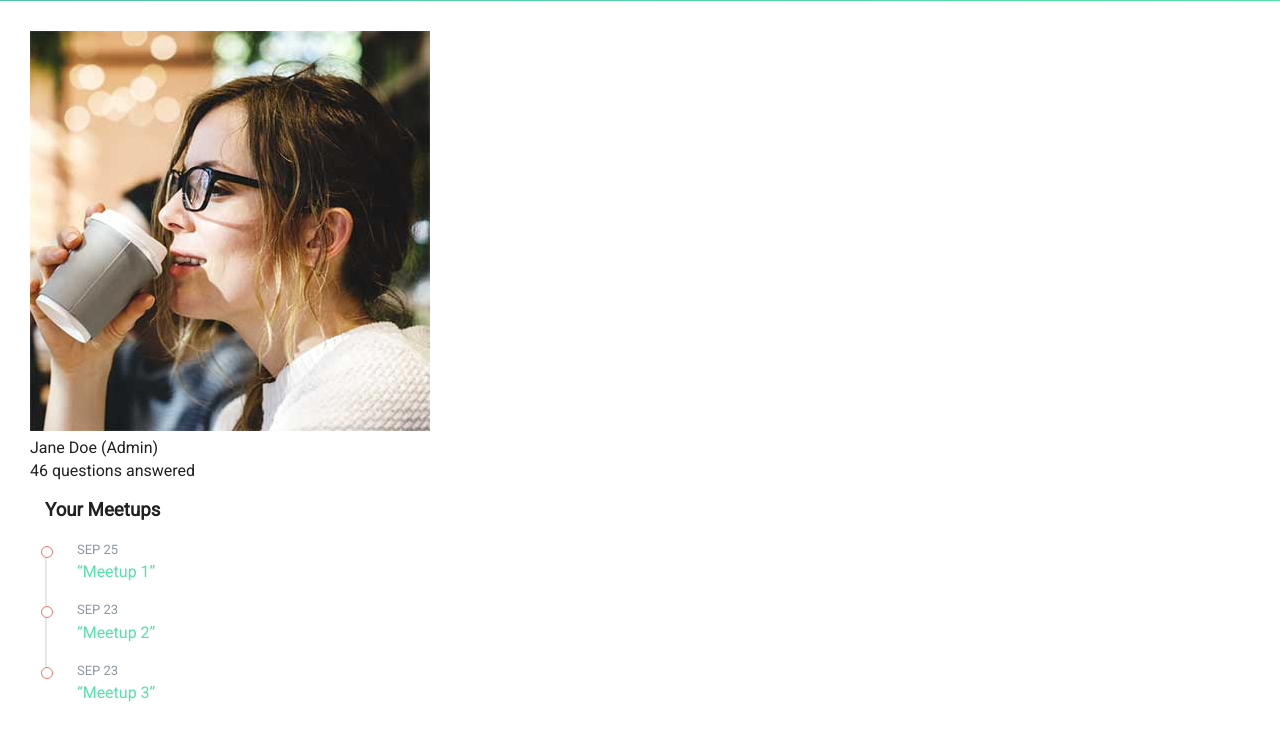
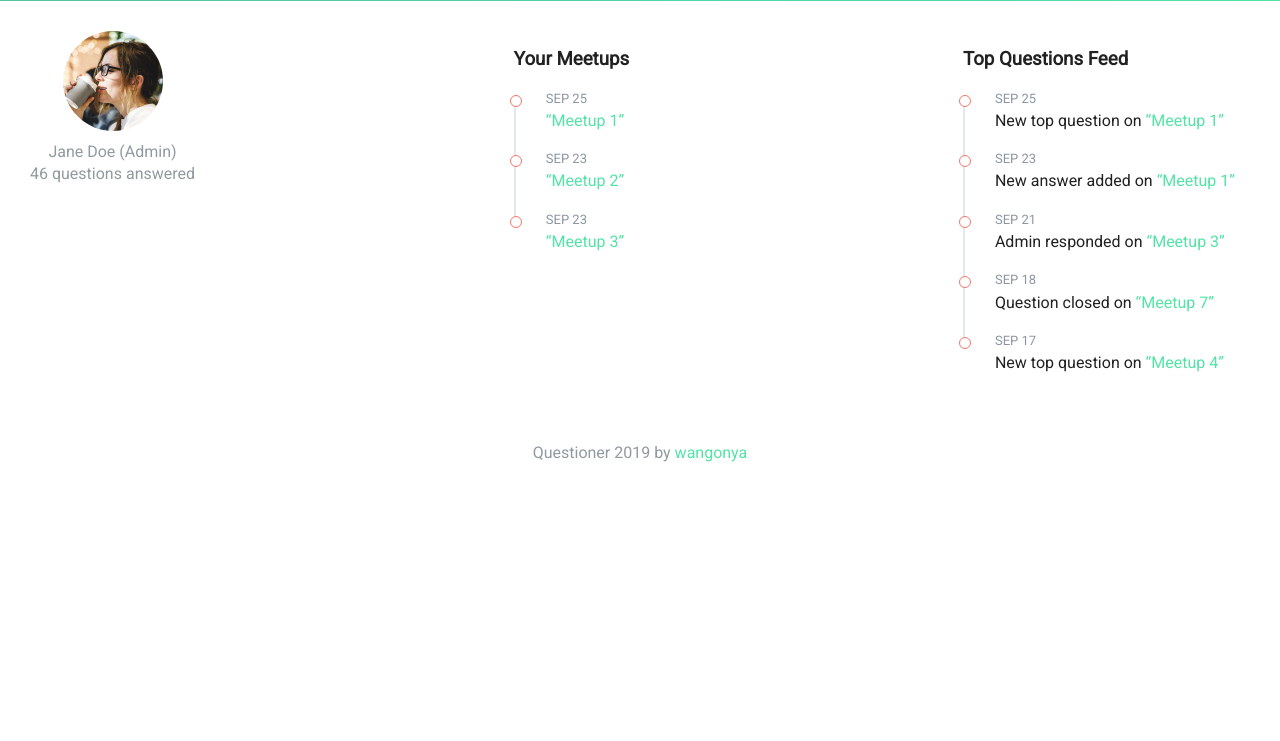
Before and after one commit to wangonya/questioner, a plain HTML site: page ui/admin/index.html in a window 1280 px wide. Shown: the part 59-800 px from the top of the page. Drawn offline with Linux system fonts and the light colour scheme.

Commit message:
[finishes #162960979] update css -- add styles for admin profile page

```diff
--- a/ui/assets/css/main.css
+++ b/ui/assets/css/main.css
@@ -449,14 +449,14 @@ h1.auth-title {
     justify-content: space-between;
 }
 
-#profile-page .user-profile {
+.user-profile {
     color: #919A9F;
     display: flex;
     flex-direction: column;
     text-align: center;
 }
 
-#profile-page .user-profile img {
+.user-profile img {
     border-radius: 50%;
     float: left;
     width: 100px;
@@ -510,6 +510,15 @@ h1.auth-title {
 .activity-feed .feed-item .text {
     position: relative;
     top: -3px;
+}
+
+
+/* ==========================================================================
+   Admin page
+   ========================================================================== */
+#admin-page {
+    display: flex;
+    justify-content: space-between;
 }
 
 
```
